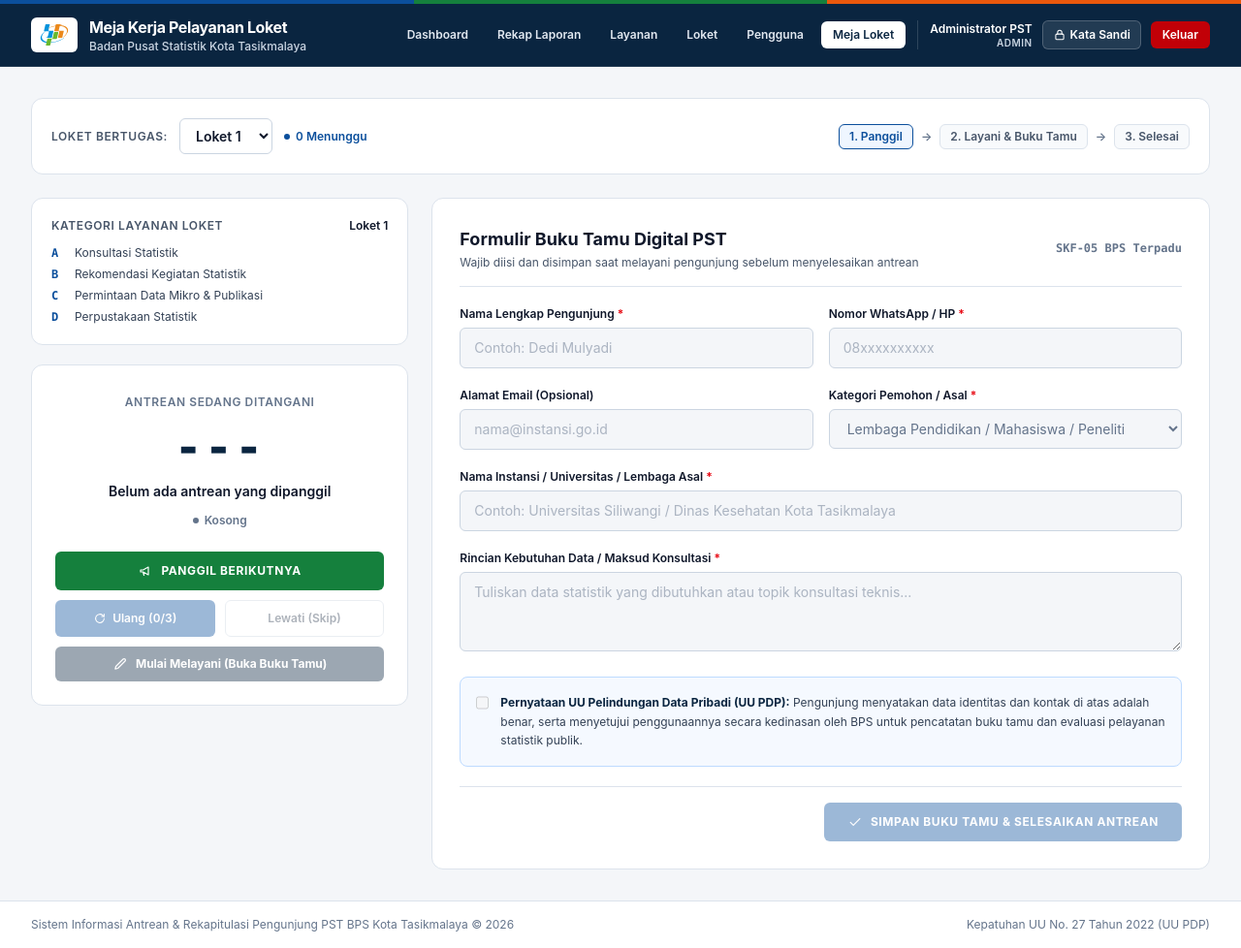
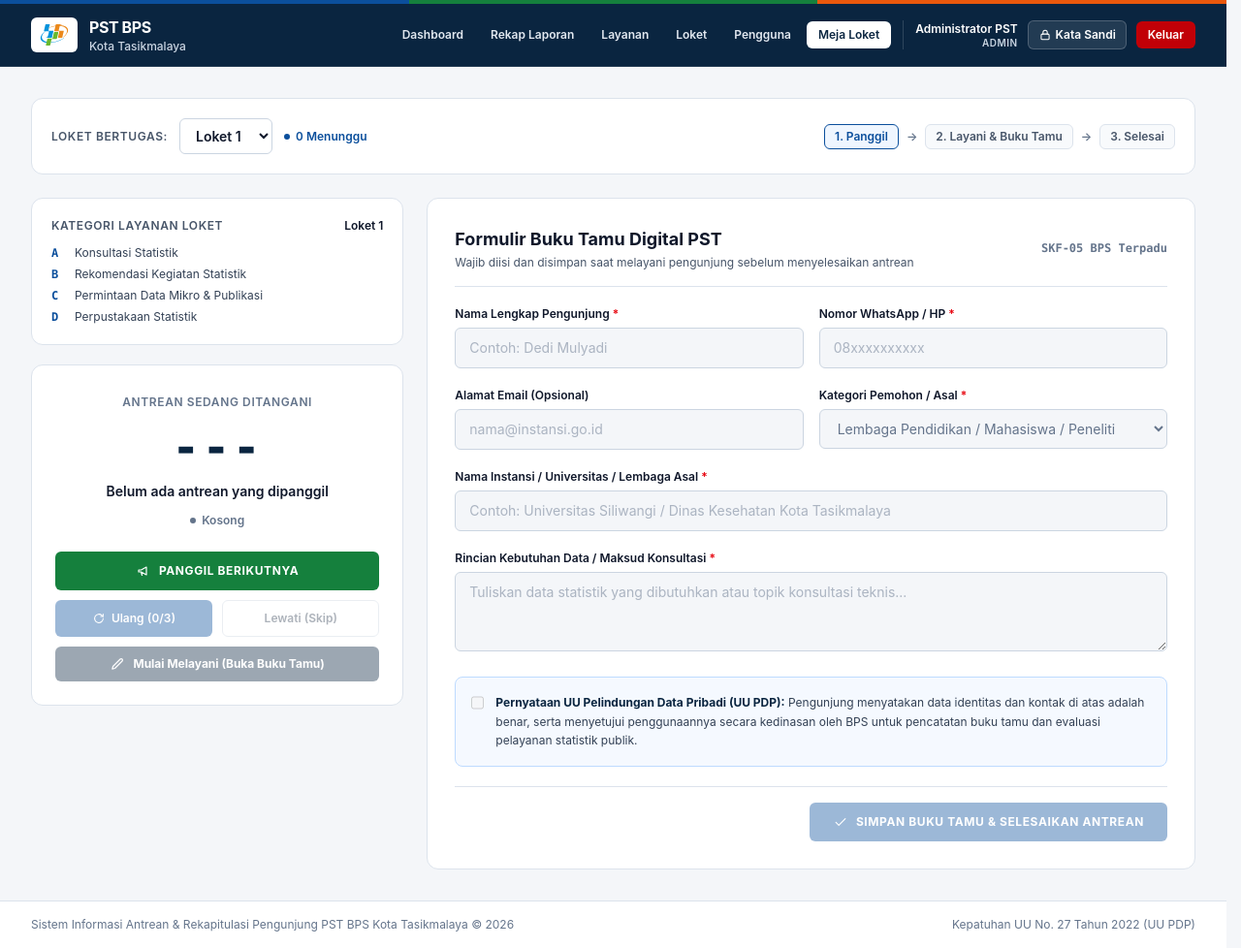
Before and after one commit to luthfiputrapratama1-hub/CapstoneProjek-Antrian-BPS, a Laravel app: page /loket in a window 1280 px wide. Shown: the whole page at 97% size. Run offline with Laravel 12, Linux system fonts and the light colour scheme; a user stored in the database is signed in; data comes from the database, SQL or seed files in the repository; data that the repository does not hold is empty; style sheets or scripts are compiled from the project's sources.

Commit message:
fix(ui): stabilize workspace navbar geometry and scrollbar gutter across routes

```diff
--- a/resources/css/app.css
+++ b/resources/css/app.css
@@ -39,6 +39,10 @@
         color: var(--color-ink);
         background-color: var(--color-canvas);
         font-family: var(--font-sans);
+    }
+
+    html.workspace-html {
+        scrollbar-gutter: stable;
     }
 
     body {
--- a/resources/views/errors/403.blade.php
+++ b/resources/views/errors/403.blade.php
@@ -5,8 +5,7 @@
 @section('main-class', 'max-w-md w-full mx-auto px-4 py-12 flex-1 flex flex-col justify-center')
 
 @section('content')
-    <div class="bg-white rounded-xl border border-[#DCE3EC] overflow-hidden shadow-sm">
-        <div class="h-1 w-full bg-red-700" aria-hidden="true"></div>
+    <div class="bg-white rounded-xl border border-[#DCE3EC] shadow-sm">
         <div class="p-6 sm:p-8 text-center">
             <div class="w-12 h-12 rounded-lg bg-red-50 border border-red-200 text-red-700 flex items-center justify-center mx-auto mb-4">
                 <x-icon name="shield" class="w-6 h-6" />
--- a/resources/views/errors/404.blade.php
+++ b/resources/views/errors/404.blade.php
@@ -5,8 +5,7 @@
 @section('main-class', 'max-w-md w-full mx-auto px-4 py-12 flex-1 flex flex-col justify-center')
 
 @section('content')
-    <div class="bg-white rounded-xl border border-[#DCE3EC] overflow-hidden shadow-sm">
-        <div class="h-1 w-full bg-[#0B4F9C]" aria-hidden="true"></div>
+    <div class="bg-white rounded-xl border border-[#DCE3EC] shadow-sm">
         <div class="p-6 sm:p-8 text-center">
             <div class="w-12 h-12 rounded-lg bg-blue-50 border border-blue-200 text-[#0B4F9C] flex items-center justify-center mx-auto mb-4">
                 <x-icon name="search" class="w-6 h-6" />
--- a/resources/views/errors/500.blade.php
+++ b/resources/views/errors/500.blade.php
@@ -5,8 +5,7 @@
 @section('main-class', 'max-w-md w-full mx-auto px-4 py-12 flex-1 flex flex-col justify-center')
 
 @section('content')
-    <div class="bg-white rounded-xl border border-[#DCE3EC] overflow-hidden shadow-sm">
-        <div class="h-1 w-full bg-red-700" aria-hidden="true"></div>
+    <div class="bg-white rounded-xl border border-[#DCE3EC] shadow-sm">
         <div class="p-6 sm:p-8 text-center">
             <div class="w-12 h-12 rounded-lg bg-red-50 border border-red-200 text-red-700 flex items-center justify-center mx-auto mb-4">
                 <x-icon name="warning" class="w-6 h-6" />
--- a/resources/views/layouts/workspace.blade.php
+++ b/resources/views/layouts/workspace.blade.php
@@ -16,7 +16,7 @@
     $currentNav = $activeNav ?? '';
 @endphp
 <!DOCTYPE html>
-<html lang="id">
+<html lang="id" class="workspace-html">
 <head>
     <meta charset="UTF-8">
     <meta name="viewport" content="width=device-width, initial-scale=1.0">
@@ -33,17 +33,18 @@
             <span class="flex-1 bg-[#EA580C]"></span>
         </div>
 
-        <div class="max-w-7xl mx-auto px-4 sm:px-6 lg:px-8 py-3 flex items-center justify-between gap-4">
-            <div class="flex items-center gap-4 min-w-0">
+        <div class="max-w-7xl mx-auto px-4 sm:px-6 lg:px-8 h-16 flex items-center justify-between gap-4">
+            <div class="shrink-0">
                 <x-bps-brand
-                    :title="$pageTitle ?? 'Workspace PST BPS'"
-                    :subtitle="$pageSubtitle ?? 'Badan Pusat Statistik Kota Tasikmalaya'"
+                    title="PST BPS"
+                    subtitle="Kota Tasikmalaya"
+                    :href="$isAdmin ? route('admin.dashboard') : route('counter.index')"
                     :dark="true"
                 />
             </div>
 
-            <div class="flex items-center gap-3">
-                <nav aria-label="Navigasi Utama" class="relative flex items-center">
+            <div class="flex items-center gap-3 shrink-0">
+                <nav aria-label="Navigasi Utama" class="relative flex items-center shrink-0">
                     <button id="workspace-nav-toggle"
                             type="button"
                             aria-expanded="false"
@@ -54,13 +55,13 @@
                     </button>
 
                     <ul id="workspace-nav-list"
-                        class="hidden lg:flex flex-col lg:flex-row lg:items-center gap-1 lg:gap-1.5 absolute lg:static right-0 top-full mt-2 lg:mt-0 w-64 lg:w-auto rounded-lg lg:rounded-none border lg:border-0 border-[#1E3A5F] bg-[#0A2540] p-2 lg:p-0 shadow-lg lg:shadow-none z-50">
+                        class="hidden lg:flex flex-col lg:flex-row lg:items-center gap-1 lg:gap-1 absolute lg:static right-0 top-full mt-2 lg:mt-0 w-64 lg:w-auto rounded-lg lg:rounded-none border lg:border-0 border-[#1E3A5F] bg-[#0A2540] p-2 lg:p-0 shadow-lg lg:shadow-none z-50">
                         @foreach($navItems as $item)
                             @php $isCurrent = $currentNav === $item['key']; @endphp
                             <li>
                                 <a href="{{ route($item['route']) }}"
                                    @if($isCurrent) aria-current="page" @endif
-                                   class="block rounded-md px-3 py-1.5 text-xs font-semibold transition-colors whitespace-nowrap {{ $isCurrent ? 'bg-white text-[#0A2540]' : 'text-slate-200 hover:bg-white/10 hover:text-white' }}">
+                                   class="block rounded-md px-2.5 xl:px-3 py-1.5 text-xs font-semibold transition-colors whitespace-nowrap {{ $isCurrent ? 'bg-white text-[#0A2540]' : 'text-slate-200 hover:bg-white/10 hover:text-white' }}">
                                     {{ $item['label'] }}
                                 </a>
                             </li>
@@ -86,8 +87,8 @@
                     </ul>
                 </nav>
 
-                <div class="hidden lg:flex items-center gap-2.5 border-l border-white/15 pl-3">
-                    <div class="text-right leading-tight">
+                <div class="hidden lg:flex items-center gap-2.5 border-l border-white/15 pl-3 shrink-0">
+                    <div class="text-right leading-tight whitespace-nowrap">
                         <div class="text-xs font-semibold text-white">{{ $user?->name }}</div>
                         <div class="text-[10px] font-semibold uppercase tracking-wider text-slate-300">{{ $user?->role }}</div>
                     </div>
```
Also changed, not shown: resources/views/admin/dashboard.blade.php (+4 -4 lines).
